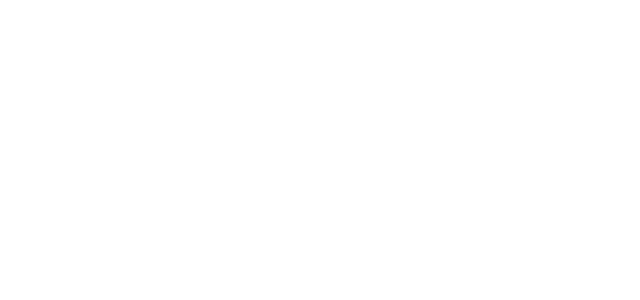
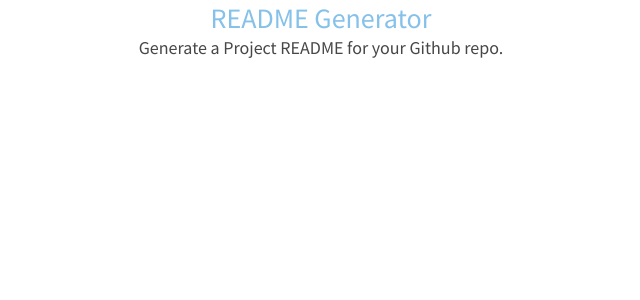
Before and after one commit to rohitjethoe/readme-generator, a Vue app: page / in a window 1280 px wide. Shown: the top 300 px of the page, without its empty margins (319-959 px from the left). Built offline with nearby package versions, Linux system fonts and the light colour scheme; no server answers.

Commit message:
Added Header component.

```diff
--- a/src/App.vue
+++ b/src/App.vue
@@ -1,32 +1,39 @@
 <template>
   <div id="app">
+    <Header />
     <Create />
   </div>
 </template>
 
 <script>
+import Header from "./components/Header";
 import Create from "./components/Create";
 
 export default {
   name: 'App',
   data() {
     return {
-      title: null, subtitle: null, license: null
+      title: null, subtitle: null, license: "MIT"
     }
   },
   components: {
-    Create
+    Create,
+    Header
   }
 }
 </script>
 
 <style>
+ @import url('https://fonts.googleapis.com/css2?family=Source+Sans+Pro&display=swap');
+* {
+  margin: 0;
+  padding: 0;
+}
+
 #app {
-  font-family: Avenir, Helvetica, Arial, sans-serif;
+  font-family: 'Source Sans Pro', sans-serif;
   -webkit-font-smoothing: antialiased;
   -moz-osx-font-smoothing: grayscale;
-  text-align: center;
   color: #2c3e50;
-  margin-top: 60px;
 }
 </style>
--- /dev/null
+++ b/src/components/Header.vue
@@ -0,0 +1,50 @@
+<template>
+    <div class="header">
+        <div class="logo">
+            README Generator
+        </div>
+        <div class="subtitle">
+            Generate a Project README for your Github repo.
+        </div>
+    </div>
+</template>
+
+<script>
+import axios from 'axios';
+
+export default {
+    name: "Header",
+    data() {
+        return {
+            data: null
+        }
+    },
+    mounted() {
+        this.getRepoData();
+    },
+    methods: {
+        getRepoData() {
+            axios.get('https://api.github.com/repos/rohitjethoe/readme-generator')
+            .then((res) => {
+                this.data = res.data
+            })
+        }
+    }
+}
+</script>
+
+<style lang="scss">
+    .header {
+        .logo {
+            font-size: 28px;
+            display: block;
+            text-align: center;
+            color:#85c1e9;
+        }
+        .subtitle {
+            text-align: center;
+            font-size: 18px;
+            color: #474747;
+        }
+    }
+</style>
```
